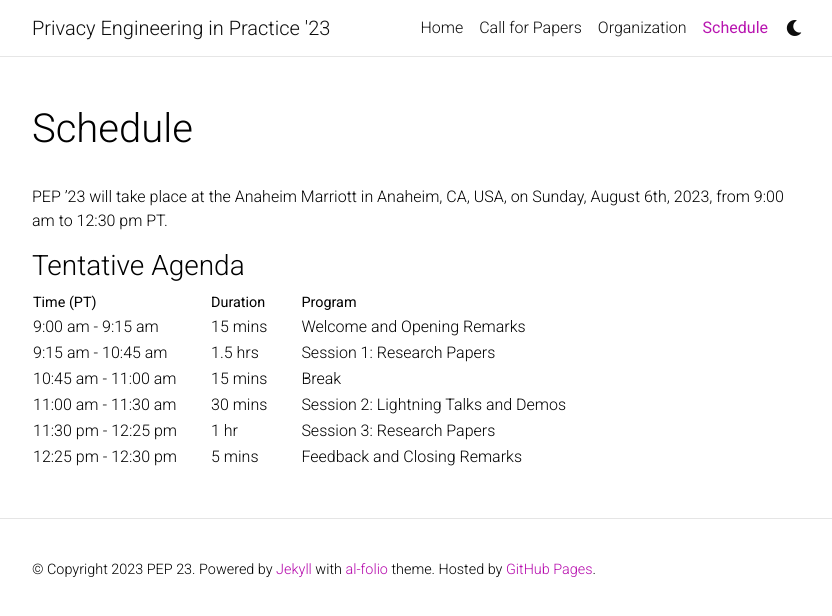
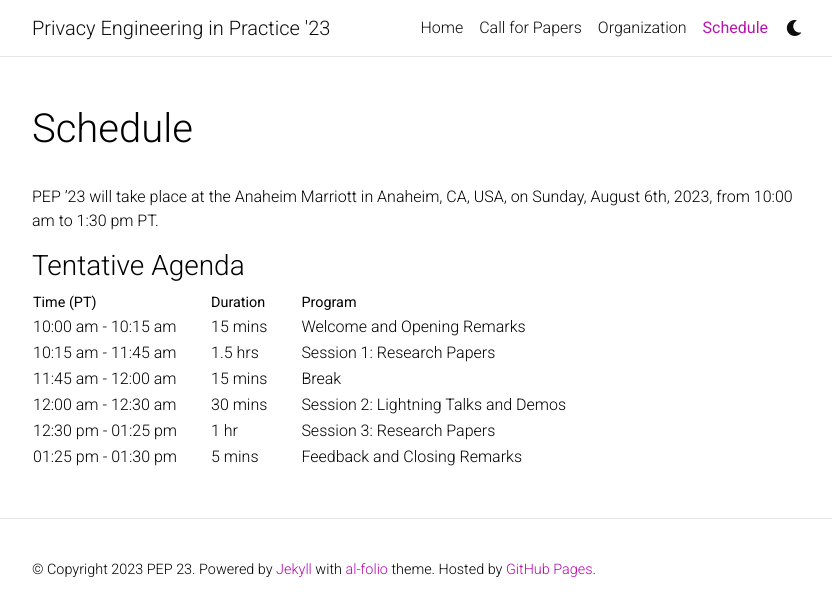
Before and after one commit to privacy-engineering/privacy-engineering.github.io, a Jekyll site: the page built from _pages/schedule.md, in a window 1280 px wide. Shown: the top 616 px of the page, without its empty margins (223-1055 px from the left). Built offline with Jekyll 4.4.1, drawn with Linux system fonts in a browser that asks for light colours; comment, search, counter and statistics services are not loaded; a style sheet for code colours, icons or effects is not loaded.

Commit message:
Update schedule.md

```diff
--- a/_pages/schedule.md
+++ b/_pages/schedule.md
@@ -3,20 +3,20 @@ layout: page
 permalink: /schedule/
 title: Schedule
 # description: >
-    # PEP ’23 will take place at the Anaheim Marriott in Anaheim, CA, USA, on Sunday, August 6th, 2023, from 9:00 am to 12:30 pm PT.
+    # PEP ’23 will take place at the Anaheim Marriott in Anaheim, CA, USA, on Sunday, August 6th, 2023, from 10:00 am to 1:30 pm PT.
 nav: true
 nav_order: 3
 ---
 
-PEP ’23 will take place at the Anaheim Marriott in Anaheim, CA, USA, on Sunday, August 6th, 2023, from 9:00 am to 12:30 pm PT.
+PEP ’23 will take place at the Anaheim Marriott in Anaheim, CA, USA, on Sunday, August 6th, 2023, from 10:00 am to 1:30 pm PT.
 
 ### Tentative Agenda
 
 | Time (PT)&emsp;&emsp;  | Duration&emsp;&emsp; | Program |
 | --- | --- | --- |
-| 9:00 am - 9:15 am&emsp;&emsp;   | 15 mins&emsp;&emsp; | Welcome and Opening Remarks  |
-| 9:15 am - 10:45 am&emsp;&emsp;  | 1.5 hrs&emsp;&emsp; | Session 1: Research Papers   |
-| 10:45 am - 11:00 am&emsp;&emsp; | 15 mins&emsp;&emsp; | Break | |
-| 11:00 am - 11:30 am&emsp;&emsp; | 30 mins&emsp;&emsp; | Session 2: Lightning Talks and Demos |
-| 11:30 pm - 12:25 pm&emsp;&emsp; | 1 hr&emsp;&emsp;    | Session 3: Research Papers  |
-| 12:25 pm - 12:30 pm&emsp;&emsp; | 5 mins&emsp;&emsp;  | Feedback and Closing Remarks  |
+| 10:00 am - 10:15 am&emsp;&emsp;   | 15 mins&emsp;&emsp; | Welcome and Opening Remarks  |
+| 10:15 am - 11:45 am&emsp;&emsp;  | 1.5 hrs&emsp;&emsp; | Session 1: Research Papers   |
+| 11:45 am - 12:00 am&emsp;&emsp; | 15 mins&emsp;&emsp; | Break | |
+| 12:00 am - 12:30 am&emsp;&emsp; | 30 mins&emsp;&emsp; | Session 2: Lightning Talks and Demos |
+| 12:30 pm - 01:25 pm&emsp;&emsp; | 1 hr&emsp;&emsp;    | Session 3: Research Papers  |
+| 01:25 pm - 01:30 pm&emsp;&emsp; | 5 mins&emsp;&emsp;  | Feedback and Closing Remarks  |
```
